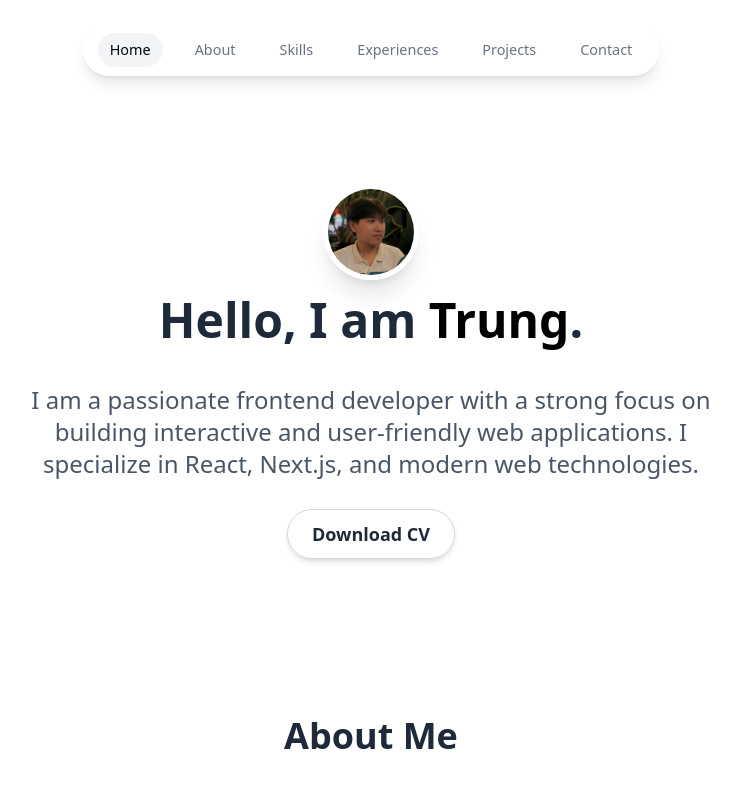
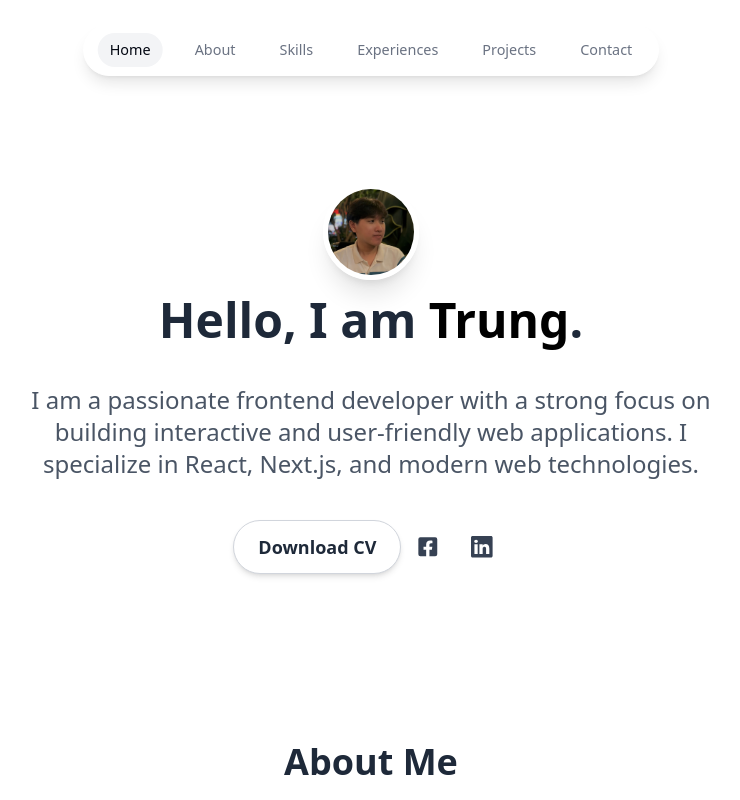
Before and after one commit to trungasd/my-portfolio, a Next.js app: page / in a window 1280 px wide. Shown: the top 800 px of the page, without its empty margins (269-1009 px from the left). Built offline with nearby package versions, Linux system fonts and the light colour scheme.

Commit message:
add icon and fix reponsive

```diff
--- a/src/components/contact.tsx
+++ b/src/components/contact.tsx
@@ -6,17 +6,17 @@ import useContactForm from "@/email/use-contact-form";
 const Contact = () => {
   const {formData, handleChange, handleSubmit, isSending, successMessage} = useContactForm();
   return (
-    <section id="contact" className="mb-28 text-center w-lg scroll-mt-24 py-16">
-      <div className="container mx-auto text-center max-w-6xl">
-        <h2 className="text-4xl font-bold text-center mb-4">Contact Me</h2>
-        <p className="text-sm mb-5">
+    <section id="contact" className="mb-28 text-center w-full scroll-mt-24 py-16 px-4 sm:px-8 lg:px-16">
+      <div className="container mx-auto max-w-4xl sm:max-w-5xl md:max-w-6xl">
+        <h2 className="text-3xl sm:text-4xl font-bold text-center mb-4">Contact Me</h2>
+        <p className="text-sm sm:text-base mb-5">
           Please contact me directly at{" "}
           <a className="text-blue-600" href="mailto:hohuynhtrung2003@gmail.com">
             hohuynhtrung2003@gmail.com
           </a>{" "}
           or contact this form.
         </p>
-        <form onSubmit={handleSubmit} className="space-y-4 rounded-lg p-2 mb-3">
+        <form onSubmit={handleSubmit} className="space-y-4 rounded-lg p-4 sm:p-6 md:p-8 bg-gray-100 shadow-md">
           <input
             type="email"
             name="email"
@@ -28,7 +28,7 @@ const Contact = () => {
             maxLength={500}
           />
           <textarea
-            className="w-full h-50 p-3 border border-gray-300 rounded-lg focus:outline-none focus:ring-2 focus:ring-black-500"
+            className="w-full h-40 sm:h-48 p-3 border border-gray-300 rounded-lg focus:outline-none focus:ring-2 focus:ring-black-500"
             name="message"
             value={formData.message}
             onChange={handleChange}
@@ -36,7 +36,7 @@ const Contact = () => {
             required
             maxLength={5000}
           />
-          <SubmitBtn isSending={isSending}/>
+          <SubmitBtn isSending={isSending} />
         </form>
         {successMessage && <p className="mt-3 text-green-600">{successMessage}</p>}
       </div>
--- a/src/components/hero.tsx
+++ b/src/components/hero.tsx
@@ -1,9 +1,14 @@
 import Image from "next/image";
 import portrait from "@/images/chandung.jpg";
+import { FaFacebookSquare } from "react-icons/fa";
+import { BsLinkedin } from "react-icons/bs";
+
 const Hero = () => {
   return (
-    <section id="hero" className="mb-28 max-w-[50rem] text-center sm:mb-0 scroll-mt-24 py-16">
-
+    <section
+      id="hero"
+      className="mb-28 max-w-[50rem] text-center sm:mb-0 scroll-mt-24 py-16"
+    >
       <div className="flex items-center justify-center">
         <Image
           src={portrait}
@@ -21,7 +26,7 @@ const Hero = () => {
       </p>
 
       {/* Buttons */}
-      <div className="items-center justify-center mt-4 mb-10  px-10">
+      <div className="flex items-center justify-center mt-4 mb-10  px-10">
         <a
           href="/CV-HoHuynhTrung-GameDeveloper.pdf"
           download
@@ -29,6 +34,20 @@ const Hero = () => {
         >
           Download CV
         </a>
+        <a
+          href="https://www.facebook.com/huynhtrunq.1711"
+          className="p-4 text-gray-700 flex items-center gap-2 text-[1.35rem] rounded-full focus:scale-[1.15] hover:scale-[1.15] hover:text-gray-950 active:scale-105 transition cursor-pointer borderBlack dark:bg-white/10 dark:text-white/60"
+          target="_blank"
+        >
+          <FaFacebookSquare />
+        </a>
+        <a
+          href="https://www.linkedin.com/in/huynhtrung03/"
+          className="p-4 text-gray-700 flex items-center gap-2 text-[1.35rem] rounded-full focus:scale-[1.15] hover:scale-[1.15] hover:text-gray-950 active:scale-105 transition cursor-pointer borderBlack dark:bg-white/10 dark:text-white/60"
+          target="_blank"
+        >
+          <BsLinkedin />
+        </a>
       </div>
     </section>
   );
```
